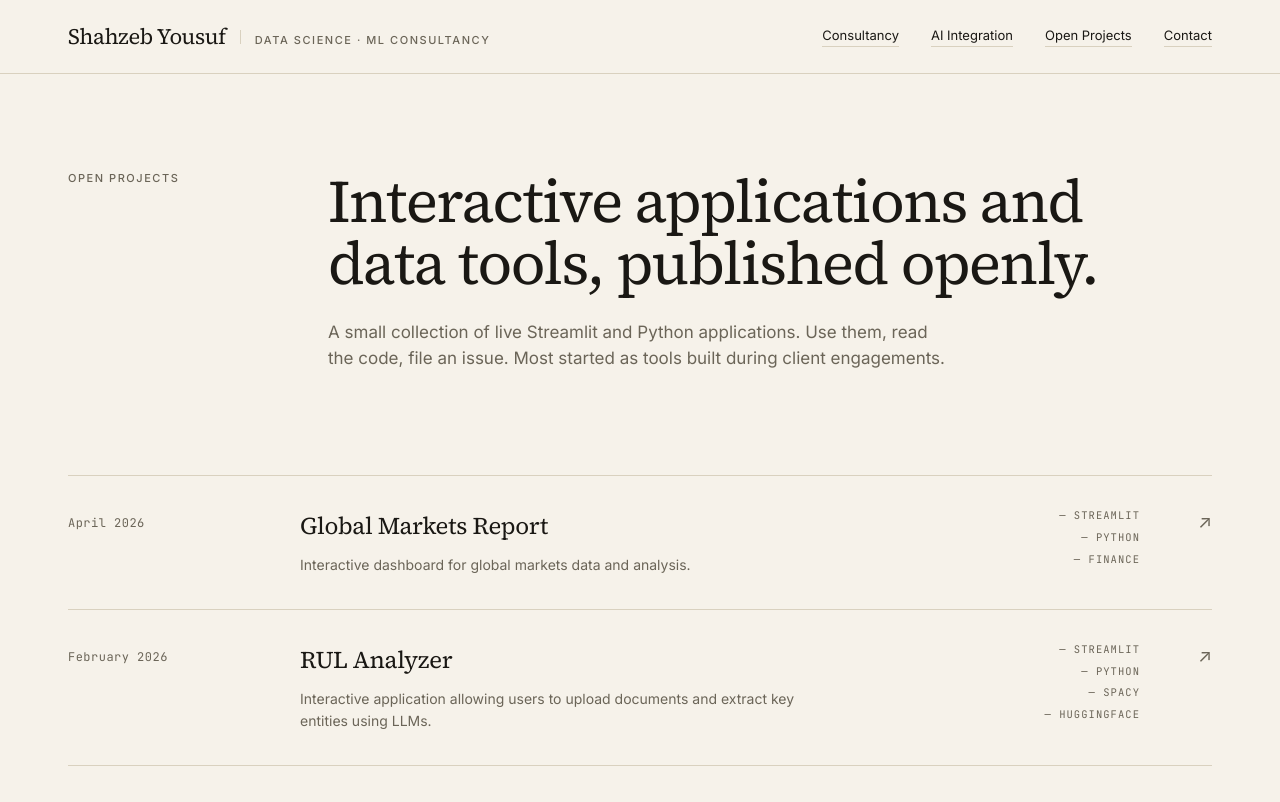
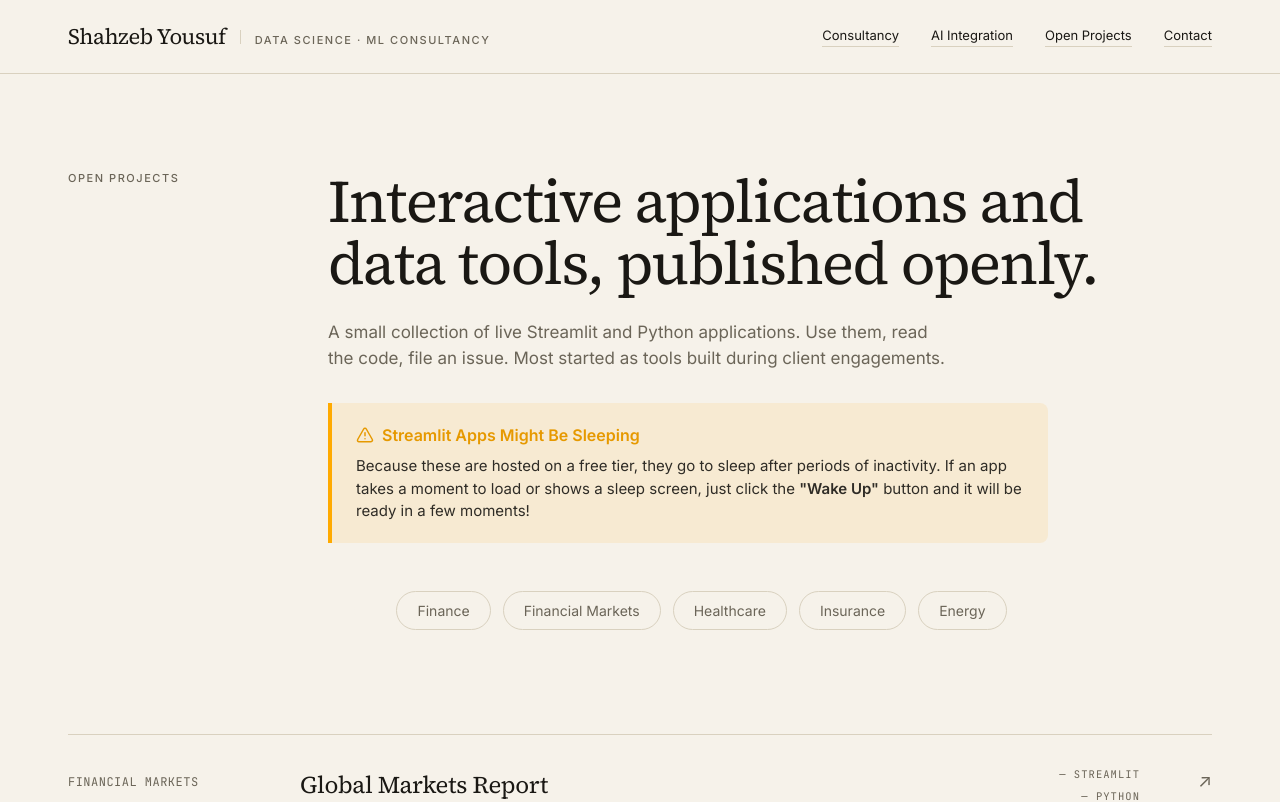
Before and after one commit to shahzeb5136/website_main, a Next.js app: page /open-projects in a window 1280 px wide. Shown: the top 802 px of the page. Built offline with nearby package versions, Linux system fonts and the light colour scheme.

Commit message:
Update UI: increase logo sizes, separate DHA and DoH, and format updates

```diff
--- a/src/app/open-projects/page.tsx
+++ b/src/app/open-projects/page.tsx
@@ -1,22 +1,25 @@
-import React from "react";
+"use client";
+
+import React, { useState } from "react";
 import SiteLayout from "@/components/site-layout";
 
+const CATEGORIES = ["All", "Finance", "Financial Markets", "Healthcare", "Insurance", "Energy"];
 
 const openProjects = [
   {
     id: "global-markets",
     title: "Global Markets Report",
-    description: "Interactive dashboard for global markets data and analysis.",
+    description: "Interactive dashboard for getting a high level overview of global financial markets.",
     tags: ["Streamlit", "Python", "Finance"],
-    date: "April 2026",
+    category: "Financial Markets",
     url: "https://globalmarketsreport-shah.streamlit.app/",
   },
   {
     id: "RUL-analyzer",
     title: "RUL Analyzer",
-    description: "Interactive application allowing users to upload documents and extract key entities using LLMs.",
+    description: "Interactive application allowing users to simulate remaining usefull life for a component.",
     tags: ["Streamlit", "Python", "spaCy", "HuggingFace"],
-    date: "February 2026",
+    category: "Energy",
     url: "https://rulnuclear-shah.streamlit.app/",
   },
 ];
@@ -25,6 +28,12 @@ const container: React.CSSProperties = { maxWidth: 1240, margin: "0 auto", paddi
 const twoCol: React.CSSProperties = { display: "grid", gridTemplateColumns: "200px 1fr", gap: 60 };
 
 export default function OpenProjectsPage() {
+  const [activeCategory, setActiveCategory] = useState("All");
+
+  const filteredProjects = activeCategory === "All"
+    ? openProjects
+    : openProjects.filter(p => p.category === activeCategory);
+
   return (
     <SiteLayout>
       <section style={{ ...container, padding: "96px 48px 64px" }}>
@@ -34,16 +43,63 @@ export default function OpenProjectsPage() {
             <h1 className="serif" style={{ fontSize: 60, lineHeight: 1.04, letterSpacing: "-0.025em", maxWidth: 900, marginBottom: 24 }}>
               Interactive applications and data tools, published openly.
             </h1>
-            <p style={{ fontSize: 17, lineHeight: 1.55, color: "var(--muted)", maxWidth: 620 }}>
+            <p style={{ fontSize: 17, lineHeight: 1.55, color: "var(--muted)", maxWidth: 620, marginBottom: 32 }}>
               A small collection of live Streamlit and Python applications. Use them, read the code, file an issue. Most started as tools built during client engagements.
             </p>
+
+            <div style={{
+              background: "rgba(255, 170, 0, 0.1)",
+              borderLeft: "4px solid #ffaa00",
+              padding: "20px 24px",
+              borderRadius: "0 8px 8px 0",
+              maxWidth: 720,
+              marginBottom: 48
+            }}>
+              <h3 style={{ fontSize: 16, fontWeight: 600, color: "#e69900", marginBottom: 8, display: "flex", alignItems: "center", gap: 8 }}>
+                <svg width="18" height="18" viewBox="0 0 24 24" fill="none" stroke="currentColor" strokeWidth="2" strokeLinecap="round" strokeLinejoin="round">
+                  <path d="m21.73 18-8-14a2 2 0 0 0-3.48 0l-8 14A2 2 0 0 0 4 21h16a2 2 0 0 0 1.73-3Z"></path>
+                  <path d="M12 9v4"></path>
+                  <path d="M12 17h.01"></path>
+                </svg>
+                Streamlit Apps Might Be Sleeping
+              </h3>
+              <p style={{ fontSize: 15, lineHeight: 1.5, color: "var(--fg)", margin: 0, opacity: 0.9 }}>
+                Because these are hosted on a free tier, they go to sleep after periods of inactivity. If an app takes a moment to load or shows a sleep screen, just click the <strong>"Wake Up"</strong> button and it will be ready in a few moments!
+              </p>
+            </div>
+
+            <div style={{ display: "flex", gap: 12, flexWrap: "wrap" }}>
+              {CATEGORIES.map(cat => (
+                <button
+                  key={cat}
+                  onClick={() => setActiveCategory(cat)}
+                  style={{
+                    padding: "8px 20px",
+                    borderRadius: 30,
+                    border: activeCategory === cat ? "1px solid var(--fg)" : "1px solid var(--rule)",
+                    background: activeCategory === cat ? "var(--fg)" : "transparent",
+                    color: activeCategory === cat ? "var(--bg)" : "var(--muted)",
+                    fontSize: 14,
+                    cursor: "pointer",
+                    transition: "all 0.2s ease"
+                  }}
+                >
+                  {cat}
+                </button>
+              ))}
+            </div>
           </div>
         </div>
       </section>
 
       <section style={{ ...container, padding: "40px 48px 96px" }}>
         <div style={{ borderTop: "1px solid var(--rule)" }}>
-          {openProjects.map((p) => (
+          {filteredProjects.length === 0 ? (
+            <div style={{ padding: "80px 0", textAlign: "center", color: "var(--muted)", fontSize: 16 }}>
+              No projects available in this category yet.
+            </div>
+          ) : (
+            filteredProjects.map((p) => (
               <a key={p.id} href={p.url} target="_blank" rel="noreferrer" style={{ textDecoration: "none", color: "inherit", display: "block" }}>
                 <div style={{
                   display: "grid",
@@ -51,8 +107,14 @@ export default function OpenProjectsPage() {
                   gap: 32, padding: "32px 0",
                   borderBottom: "1px solid var(--rule)",
                   alignItems: "start",
-              }}>
-                <div className="mono num" style={{ fontSize: 12, color: "var(--muted)", letterSpacing: ".04em", paddingTop: 6 }}>{p.date}</div>
+                  transition: "opacity 0.2s",
+                }}
+                  onMouseOver={(e) => (e.currentTarget.style.opacity = '0.7')}
+                  onMouseOut={(e) => (e.currentTarget.style.opacity = '1')}
+                >
+                  <div className="mono" style={{ fontSize: 12, color: "var(--muted)", letterSpacing: ".04em", paddingTop: 6, textTransform: "uppercase" }}>
+                    {p.category}
+                  </div>
                   <div>
                     <div className="serif" style={{ fontSize: 24, letterSpacing: "-0.015em", marginBottom: 10 }}>{p.title}</div>
                     <div style={{ fontSize: 14, lineHeight: 1.6, color: "var(--muted)", maxWidth: 520 }}>{p.description}</div>
@@ -65,7 +127,8 @@ export default function OpenProjectsPage() {
                   <div style={{ fontSize: 18, color: "var(--muted)", textAlign: "right" }}>↗</div>
                 </div>
               </a>
-          ))}
+            ))
+          )}
         </div>
       </section>
     </SiteLayout>
--- a/src/app/page.tsx
+++ b/src/app/page.tsx
@@ -8,13 +8,13 @@ import { useReveal, useCountUp, HeroHeadline } from "@/components/animations";
 
 /* ─────────── DATA ─────────── */
 const CLIENTS = [
-  { initials: "EN", logoUrl: "/logos/enec.jpg",     name: "ENEC",                       sector: "Nuclear Energy",     href: "/consultancy/nuclear" },
-  { initials: "NM", logoUrl: "/logos/nmc.png",      name: "NMC Healthcare",             sector: "Healthcare",         href: "/consultancy/healthcare" },
-  { initials: "DH", logoUrl: "/logos/dha.jpg",      name: "DHA",                        sector: "Government Health",  href: "/consultancy/gov-health" },
-  { initials: "DA", logoUrl: "/logos/doh.jpg",      name: "Department of Health · AD",  sector: "Government Health",  href: "/consultancy/gov-health" },
-  { initials: "M",  logoUrl: "/logos/milliman.jpg", name: "Milliman",                   sector: "Actuarial",          href: "/consultancy/actuarial" },
-  { initials: "T",  logoUrl: "/logos/taha.jpg",     name: "Taha Actuaries",             sector: "Actuarial",          href: "/consultancy/actuarial" },
-  { initials: "R",  logoUrl: "/logos/rasan.jpg",    name: "Rasan IT",                   sector: "FinTech · KSA",      href: "/consultancy/fintech" },
+  { initials: "EN", logoUrl: "/logos/enec.jpg", name: "ENEC", sector: "Nuclear Energy", href: "/consultancy/nuclear" },
+  { initials: "NM", logoUrl: "/logos/nmc.png", name: "NMC Healthcare", sector: "Healthcare", href: "/consultancy/healthcare" },
+  { initials: "DH", logoUrl: "/logos/dha.jpg", name: "DHA", sector: "Government Health", href: "/consultancy/gov-health" },
+  { initials: "DA", logoUrl: "/logos/doh.jpg", name: "Department of Health · AD", sector: "Government Health", href: "/consultancy/gov-health" },
+  { initials: "M", logoUrl: "/logos/milliman.jpg", name: "Milliman", sector: "Actuarial", href: "/consultancy/actuarial" },
+  { initials: "T", logoUrl: "/logos/taha.jpg", name: "Taha Actuaries", sector: "Actuarial", href: "/consultancy/actuarial" },
+  { initials: "R", logoUrl: "/logos/rasan.jpg", name: "Rasan IT", sector: "FinTech · KSA", href: "/consultancy/fintech" },
 ];
 
 const PRACTICE = [
@@ -47,7 +47,12 @@ const ENGAGEMENTS = [
     tags: ["Healthcare", "Cloud"],
   },
   {
-    initials: "DH", logoUrl: "/logos/dha.jpg", org: "DHA & DoH Abu Dhabi", role: "Consulting Data Scientist", href: "/consultancy/gov-health",
+    initials: "DH", logoUrl: "/logos/dha.jpg", org: "DHA", role: "Consulting Data Scientist", href: "/consultancy/gov-health",
+    summary: "Utilization analytics for self-insured government programmes. Tariff negotiation support and electronic audit of claims.",
+    tags: ["Government", "Health"],
+  },
+  {
+    initials: "DA", logoUrl: "/logos/doh.jpg", org: "DoH Abu Dhabi", role: "Consulting Data Scientist", href: "/consultancy/gov-health",
     summary: "Utilization analytics for self-insured government programmes. Tariff negotiation support and electronic audit of claims.",
     tags: ["Government", "Health"],
   },
@@ -58,53 +63,61 @@ const ENGAGEMENTS = [
   },
   {
     initials: "R", logoUrl: "/logos/rasan.jpg", org: "Rasan IT (KSA)", role: "Principal Data Scientist", href: "/consultancy/fintech",
-    summary: "On-prem LLM and vision execution for FinTech. National KSA FinTech competition winner.",
+    summary: "On-prem LLM execution for FinTech and InsurTech proof of concept and proposal. Post IPO stock analysis and predictions.",
     tags: ["FinTech", "LLMs"],
   },
 ];
 
 const STAGES = [
-  { week: "Wk 0 — 1",   name: "Discovery", body: "Stakeholder calls, system access, problem framing. No deliverable beyond a written brief.", w: "25%" },
-  { week: "Wk 1 — 4",   name: "Diagnosis", body: "Data audit, baseline metrics, options memo with recommended path and risks.", w: "60%" },
-  { week: "Wk 4 — 14",  name: "Build",     body: "Model, pipeline and dashboards developed in-codebase with reviews at every milestone.", w: "100%" },
-  { week: "Wk 12 — 18", name: "Deploy",    body: "MLOps, monitoring, SLOs, governance documentation. Cutover with the client engineering team.", w: "75%" },
-  { week: "Wk 18 +",    name: "Handover",  body: "Runbooks, training, and a final review. Optional retainer for the first six months in production.", w: "35%" },
+  { week: "Wk 0 — 1", name: "Discovery", body: "Stakeholder calls, system access, problem framing. No deliverable beyond a written brief.", w: "25%" },
+  { week: "Wk 1 — 4", name: "Diagnosis", body: "Data audit, baseline metrics, options memo with recommended path and risks.", w: "60%" },
+  { week: "Wk 4 — 14", name: "Build", body: "Model, pipeline and dashboards developed in-codebase with reviews at every milestone.", w: "100%" },
+  { week: "Wk 12 — 18", name: "Deploy", body: "MLOps, monitoring, SLOs, governance documentation. Cutover with the client engineering team.", w: "75%" },
+  { week: "Wk 18 +", name: "Handover", body: "Runbooks, training, and a final review. Optional retainer for the first six months in production.", w: "35%" },
 ];
 
 const SECTOR_MIX = [
-  { lbl: "Healthcare",       w: "30%", pct: "30%" },
-  { lbl: "Insurance",        w: "22%", pct: "22%" },
-  { lbl: "Government",       w: "18%", pct: "18%" },
+  { lbl: "Healthcare", w: "30%", pct: "30%" },
+  { lbl: "Insurance", w: "22%", pct: "22%" },
+  { lbl: "Government", w: "18%", pct: "18%" },
   { lbl: "Energy & Nuclear", w: "14%", pct: "14%" },
-  { lbl: "FinTech",          w: "10%", pct: "10%" },
-  { lbl: "Other",            w: "6%",  pct: "6%"  },
+  { lbl: "FinTech", w: "10%", pct: "10%" },
+  { lbl: "Other", w: "6%", pct: "6%" },
 ];
 
 const CAPABILITIES: { group: string; items: { label: string; yrs: string; w: string }[] }[] = [
-  { group: "Languages", items: [
-    { label: "Python",  yrs: "10y", w: "95%" },
-    { label: "SQL",     yrs: "10y", w: "92%" },
-    { label: "R",       yrs: "7y",  w: "70%" },
-    { label: "Scala",   yrs: "4y",  w: "50%" },
-  ]},
-  { group: "ML & AI", items: [
-    { label: "LLMs · RAG · fine-tuning", yrs: "3y", w: "90%" },
-    { label: "NLP",                      yrs: "8y", w: "88%" },
-    { label: "Time-series",              yrs: "9y", w: "80%" },
-    { label: "Computer vision",          yrs: "5y", w: "65%" },
-  ]},
-  { group: "Platforms", items: [
-    { label: "Snowflake",   yrs: "6y", w: "92%" },
-    { label: "Databricks",  yrs: "5y", w: "80%" },
-    { label: "Azure · AWS", yrs: "8y", w: "78%" },
-    { label: "On-prem GPU", yrs: "3y", w: "60%" },
-  ]},
-  { group: "Analytics", items: [
-    { label: "Power BI", yrs: "8y", w: "90%" },
-    { label: "Tableau",  yrs: "6y", w: "75%" },
-    { label: "Qlik",     yrs: "4y", w: "60%" },
-    { label: "Looker",   yrs: "3y", w: "55%" },
-  ]},
+  {
+    group: "Languages", items: [
+      { label: "Python", yrs: "10y", w: "95%" },
+      { label: "SQL", yrs: "10y", w: "92%" },
+      { label: "R", yrs: "7y", w: "70%" },
+      { label: "Scala", yrs: "4y", w: "50%" },
+    ]
+  },
+  {
+    group: "ML & AI", items: [
+      { label: "LLMs · RAG · fine-tuning", yrs: "3y", w: "90%" },
+      { label: "NLP", yrs: "8y", w: "88%" },
+      { label: "Time-series", yrs: "9y", w: "80%" },
+      { label: "Computer vision", yrs: "5y", w: "65%" },
+    ]
+  },
+  {
+    group: "Platforms", items: [
+      { label: "Snowflake", yrs: "6y", w: "92%" },
+      { label: "Databricks", yrs: "5y", w: "80%" },
+      { label: "Azure · AWS", yrs: "8y", w: "78%" },
+      { label: "On-prem GPU", yrs: "3y", w: "60%" },
+    ]
+  },
+  {
+    group: "Analytics", items: [
+      { label: "Power BI", yrs: "8y", w: "90%" },
+      { label: "Tableau", yrs: "6y", w: "75%" },
+      { label: "Qlik", yrs: "4y", w: "60%" },
+      { label: "Looker", yrs: "3y", w: "55%" },
+    ]
+  },
 ];
 
 const TICKER = [
@@ -169,7 +182,7 @@ function CapItem({ label, yrs, w }: { label: string; yrs: string; w: string }) {
 function LineChart() {
   const lineRef = useRef<SVGPathElement | null>(null);
   const areaRef = useRef<SVGPathElement | null>(null);
-  const svgRef  = useRef<SVGSVGElement  | null>(null);
+  const svgRef = useRef<SVGSVGElement | null>(null);
   const [hover, setHover] = useState<{ x: number; y: number; year: number; val: number } | null>(null);
 
   const data = [
@@ -190,7 +203,7 @@ function LineChart() {
   useEffect(() => {
     const line = lineRef.current; const area = areaRef.current; if (!line || !area) return;
     const len = line.getTotalLength();
-    line.style.strokeDasharray  = String(len);
+    line.style.strokeDasharray = String(len);
     line.style.strokeDashoffset = String(len);
     line.style.transition = "stroke-dashoffset 1.8s cubic-bezier(.2,.7,.2,1)";
     area.style.opacity = "0";
@@ -221,7 +234,7 @@ function LineChart() {
     <>
       <svg ref={svgRef} viewBox={`0 0 ${W} ${H}`} preserveAspectRatio="none" onMouseMove={onMove} onMouseLeave={() => setHover(null)} className="line-svg">
         <g stroke="#d9d1bf" strokeWidth={1}>
-          <line x1={0} y1={40}  x2={W} y2={40}  strokeDasharray="2 4" />
+          <line x1={0} y1={40} x2={W} y2={40} strokeDasharray="2 4" />
           <line x1={0} y1={100} x2={W} y2={100} strokeDasharray="2 4" />
           <line x1={0} y1={160} x2={W} y2={160} strokeDasharray="2 4" />
           <line x1={0} y1={200} x2={W} y2={200} />
@@ -245,7 +258,7 @@ function LineChart() {
             <g transform={`translate(${Math.min(W - 124, Math.max(0, hover.x - 60))}, ${Math.max(0, hover.y - 50)})`}>
               <rect x={0} y={0} width={120} height={38} fill="#fbf8f2" stroke="#1f2a44" strokeWidth={1} />
               <text x={10} y={16} fontFamily="JetBrains Mono, monospace" fontSize={11} fill="#6b6558">{hover.year}</text>
-              <text x={10} y={32} fontFamily="Source Serif 4, serif"   fontSize={14} fill="#1a1814">{hover.val} concurrent</text>
+              <text x={10} y={32} fontFamily="Source Serif 4, serif" fontSize={14} fill="#1a1814">{hover.val} concurrent</text>
             </g>
           </>
         )}
@@ -313,10 +326,10 @@ export default function HomePage() {
       {/* STATS */}
       <section style={{ borderTop: "1px solid var(--rule)", borderBottom: "1px solid var(--rule)", background: "var(--surface)" }}>
         <div style={{ ...container, padding: "36px 48px", display: "grid", gridTemplateColumns: "repeat(4, 1fr)", gap: 48 }}>
-          <Stat v="10"  l="Years in practice"               target={10} bar="80%" />
-          <Stat v="7"   l="Sovereign & enterprise clients"  target={7}  bar="55%" />
-          <Stat v="20+" l="Production engagements"          target={20} bar="95%" suffix="+" />
-          <Stat v="3"   l="Regulated sectors"               target={3}  bar="40%" />
+          <Stat v="10" l="Years in practice" target={10} bar="80%" />
+          <Stat v="7" l="Sovereign & enterprise clients" target={7} bar="55%" />
+          <Stat v="20+" l="Production engagements" target={20} bar="95%" suffix="+" />
+          <Stat v="3" l="Regulated sectors" target={3} bar="40%" />
         </div>
       </section>
 
@@ -332,7 +345,7 @@ export default function HomePage() {
           <div className="marquee-track">
             {[...CLIENTS, ...CLIENTS].map((c, i) => (
               <Link key={i} href={c.href} className="client-cell">
-                <LogoTile initials={c.initials} logoUrl={c.logoUrl} />
+                <LogoTile initials={c.initials} logoUrl={c.logoUrl} size={84} />
                 <div>
                   <div className="client-name">{c.name}</div>
                   <div className="client-sector">{c.sector}</div>
```
Also changed, not shown: src/app/globals.append.css (+5 -9 lines). Lines whose indentation alone changed are shown as unchanged.
